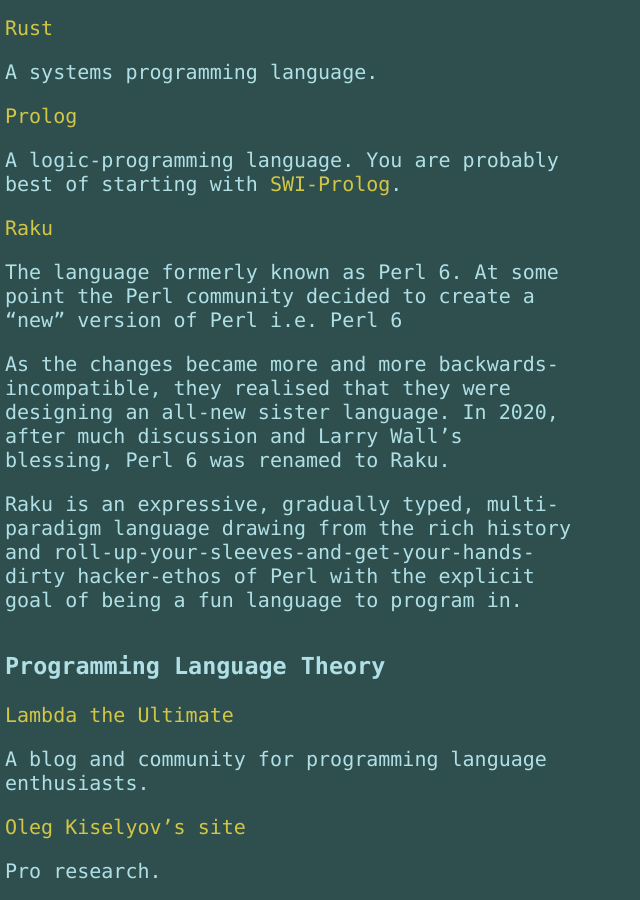
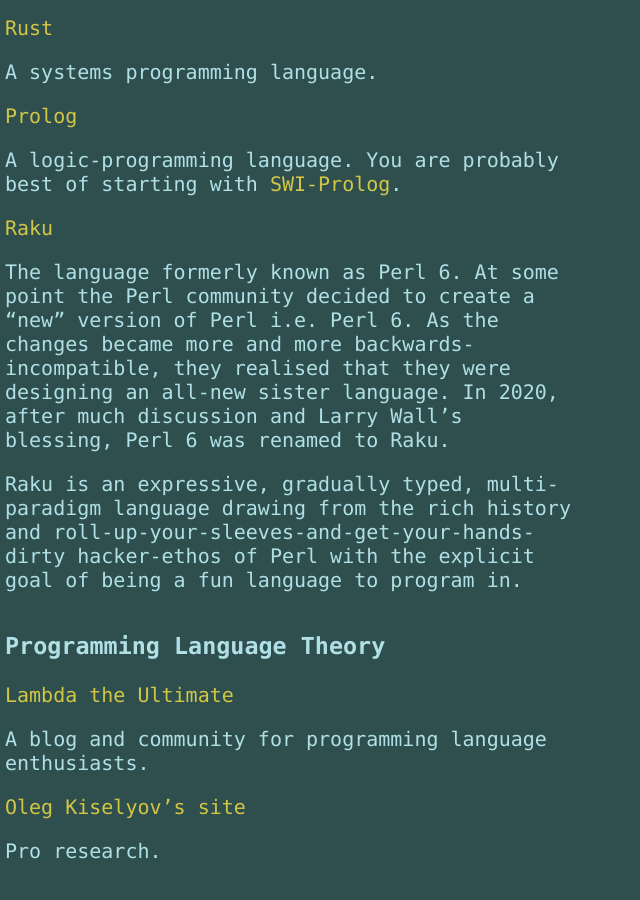
Before and after one commit to codesurfers/codesurfers.github.io, a Jekyll site: the page built from links/index.md, in a window 1280 px wide and 900 px high, scrolled down 2926 px. Shown: the whole window, without its empty margins (0-640 px from the left). Built offline with Jekyll 4.4.1, drawn with Linux system fonts in a browser that asks for light colours.

```diff
--- a/links/index.md
+++ b/links/index.md
@@ -119,12 +119,10 @@ A logic-programming language. You are probably best of starting with
 [Raku](https://raku.org/)
 
 The language formerly known as Perl 6. At some point the Perl
-community decided to create a "new" version of Perl i.e. Perl 6
-
-As the changes became more and more backwards-incompatible, they
-realised that they were designing an all-new sister language. In 2020,
-after much discussion and Larry Wall's blessing, Perl 6 was renamed to
-Raku.
+community decided to create a "new" version of Perl i.e. Perl 6. As
+the changes became more and more backwards-incompatible, they realised
+that they were designing an all-new sister language. In 2020, after
+much discussion and Larry Wall's blessing, Perl 6 was renamed to Raku.
 
 Raku is an expressive, gradually typed, multi-paradigm language
 drawing from the rich history and
```
